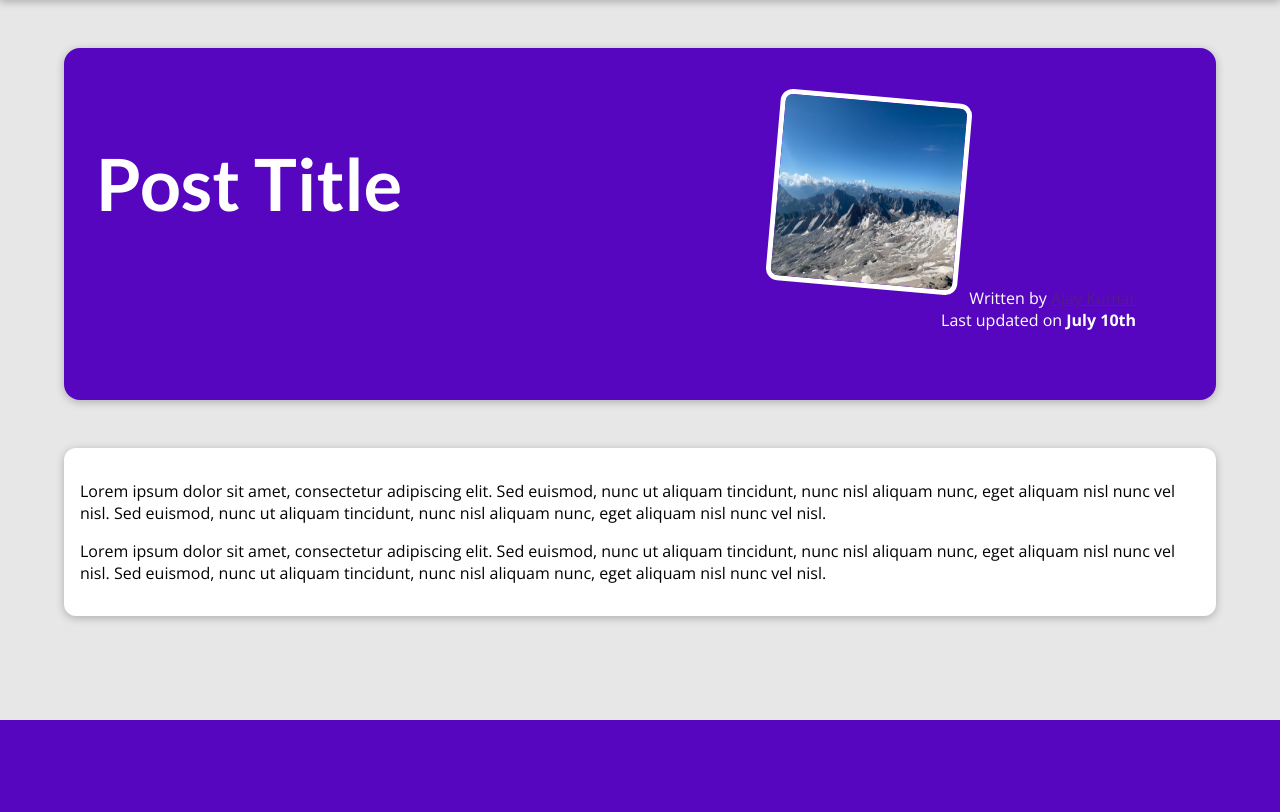
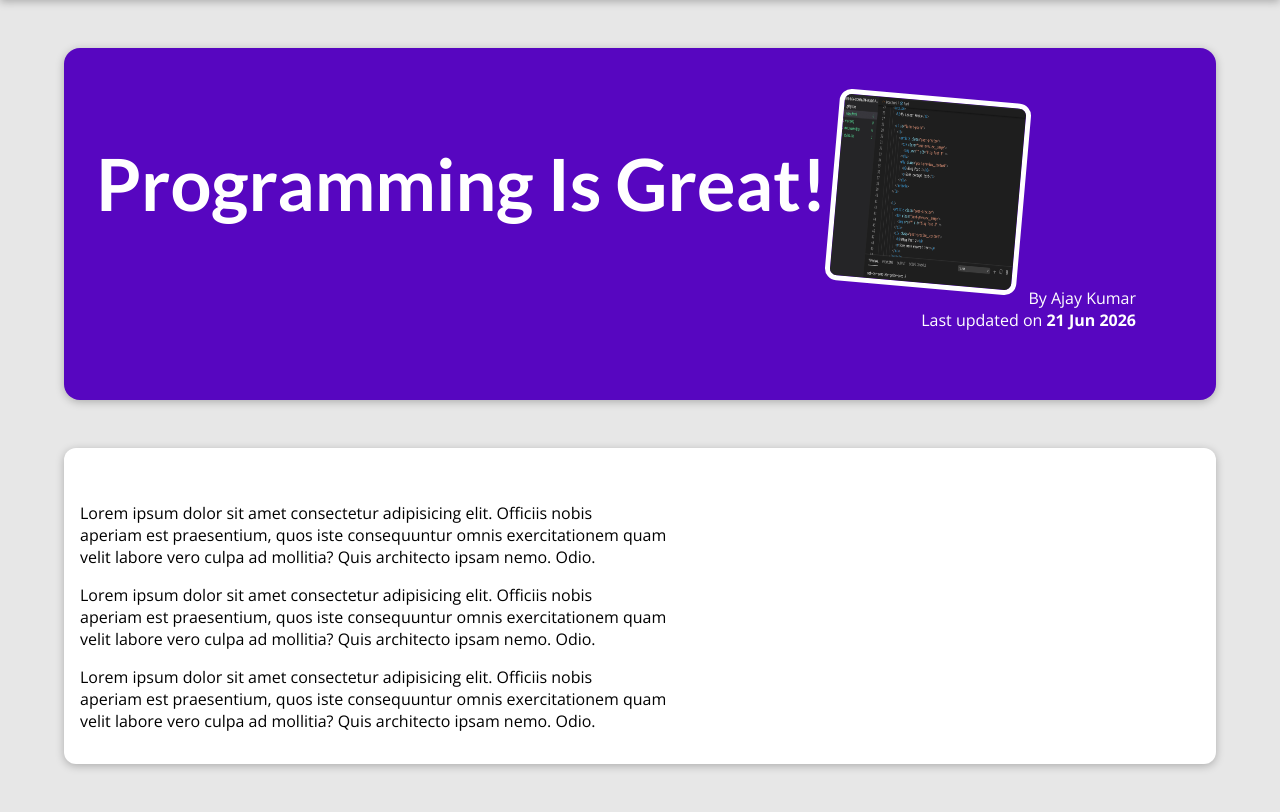
Before and after one commit to ajaykumar-28/my_site, a Django app: page /posts/programming-is-fun/ in a window 1280 px wide. Shown: the part 80-892 px from the top of the page. Before the commit the page ends 800 px from the top, so only its background shows below. Run offline with Django 5.2, Linux system fonts and the light colour scheme.

Commit message:
Adding a single post page

```diff
--- a/blog/templates/blog/index.html
+++ b/blog/templates/blog/index.html
@@ -20,10 +20,7 @@ My Blog
   </header>
   <p>
     Welcome to my blog! I am Ajay Kumar, a passionate blogger who loves to share
-    insights, stories, and knowledge on various topics. Here, you'll find a
-    collection of my thoughts and experiences on technology, programming, and
-    more. Join me on this journey as I explore the world of blogging and share
-    my ideas with you.
+    insights, stories, and knowledge on various topics.
   </p>
 </section>
 
--- a/blog/templates/blog/post-detail.html
+++ b/blog/templates/blog/post-detail.html
@@ -2,7 +2,7 @@
 {% load static %}
 
 {% block title %}
-This Post title
+{{ post.title }}
 {% endblock %}
 
 {% block css_files %}
@@ -11,30 +11,17 @@ This Post title
 
 {% block content %}
     <section id="summary">
-        <h2>Post Title</h2>
+        <h2>{{ post.title }}</h2>
         <article>
-            <img src="{% static "blog/images/mountains.jpg" %}" alt="Post Title" />
-            <adress>Written by <a href="">Ajay Kumar</a></address>
+            <img src="{% static "blog/images/"|add:post.image %}" alt="{{ post.title }}" />
+            <adress>By {{ post.author }}</address>
             <div>
-                Last updated on <time>July 10th</time>
+                Last updated on <time>{{ post.date|date:"d M Y" }}</time>
             </div>
             </article>
     </section>
 
     <main>
-        <p>
-            Lorem ipsum dolor sit amet, consectetur adipiscing elit. Sed
-            euismod, nunc ut aliquam tincidunt, nunc nisl aliquam
-            nunc, eget aliquam nisl nunc vel nisl. Sed euismod, nunc ut
-            aliquam tincidunt, nunc nisl aliquam nunc, eget aliquam
-            nisl nunc vel nisl.
-        </p>
-        <p>
-            Lorem ipsum dolor sit amet, consectetur adipiscing elit. Sed
-            euismod, nunc ut aliquam tincidunt, nunc nisl aliquam
-            nunc, eget aliquam nisl nunc vel nisl. Sed euismod, nunc ut
-            aliquam tincidunt, nunc nisl aliquam nunc, eget aliquam
-            nisl nunc vel nisl.
-        </p>
+        {{ post.content|linebreaks }}
     </main>
 {% endblock %}
--- a/blog/views.py
+++ b/blog/views.py
@@ -82,7 +82,12 @@ def starting_page(request):
     })
 
 def posts(request):
-    return render(request, "blog/all-posts.html")
+    return render(request, "blog/all-posts.html",{
+        "all_posts": all_posts
+    })
 
 def post_detail(request, slug):
-    return render(request, "blog/post-detail.html")
+    identified_post = next(post for post in all_posts if post["slug"] == slug)
+    return render(request, "blog/post-detail.html", {
+        "post": identified_post
+    })
```
Also changed, not shown: blog/templates/blog/all-posts.html (+3 -6 lines).
